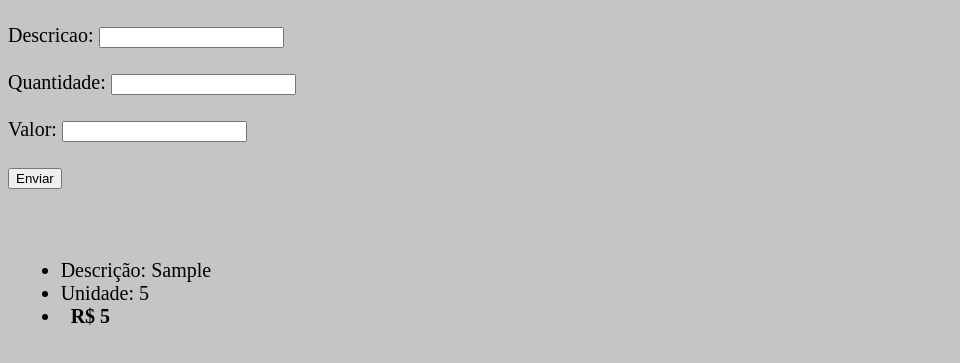
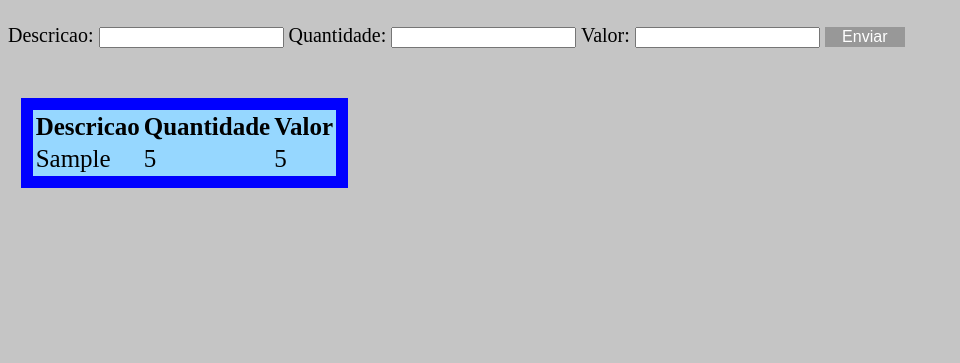
Before and after one commit to lucasbalbino09/EstudoDeJavascript, a website: page aula04/PrimeirosPassos.html in a window 1280 px wide. Both pictures are taken after typing "Sample", "5", "5" into the empty fields and a click on the input "Enviar". Shown: the part 77-440 px from the top of the page, without its empty margins (0-960 px from the left). Drawn offline with Linux system fonts and the light colour scheme.

Commit message:
transformando a lista em tabela.

```diff
--- a/aula04/Pagina.js
+++ b/aula04/Pagina.js
@@ -29,23 +29,23 @@ form.addEventListener("submit", (e) => {
 
 function criarElemento(e) {
 
-    const novoItem = document.createElement("li")
+    const fechamento = document.createElement("tr");
+    const novoItem = document.createElement("td");
 
-    const itemnumero = document.createElement("li")
+    const itemnumero = document.createElement("td");
 
-    const itempreco = document.createElement("li")
+    const itempreco = document.createElement("td");
 
-    novoItem.classList.add("e")
+    novoItem.innerHTML += e.descricao;
 
-    novoItem.innerHTML += `Descrição: ${e.descricao}`
+    itemnumero.innerHTML += e.quant;
 
-    itemnumero.innerHTML += `Unidade: ${e.quant}`
+    itempreco.innerHTML += e.valor;
 
-    itempreco.innerHTML += `<strong>R$ ${e.valor}</strong>`
-
-    lista.appendChild(novoItem)
-    novoItem.appendChild(itemnumero)
-    novoItem.appendChild(itempreco)
+    lista.appendChild(fechamento);
+    fechamento.appendChild(novoItem);
+    fechamento.appendChild(itemnumero);
+    fechamento.appendChild(itempreco);
 
 
 }
--- a/aula04/PrimeirosPassos.html
+++ b/aula04/PrimeirosPassos.html
@@ -12,16 +12,25 @@
 <body>
     <h1>Olá, Mundo!</h1>
     <form id="novoItem">
-        Descricao: <input type="text" id="Descricao">
-        <br><br> Quantidade: <input type="number" id="quant">
-        <br><br> Valor: <input type="number" id="preco">
-        <br><br><input type="submit" value="Enviar">
+        <span>Descricao: </span><input type="text" id="Descricao">
+         <span>Quantidade:</span> <input type="number" id="quant">
+        <span>Valor: </span>  <input type="number" id="preco">
+        <input type="submit" value="Enviar" class="btn_enviar">
     </form>
-
     <div class="formulario">
-        <ul class="lista" id="lista">
+        <!-- <ul class="lista" id="lista"> -->
+            <table>
+                <thead>
+                    <tr>
+                        <th>Descricao</th>
+                        <th>Quantidade</th>
+                        <th>Valor</th>
+                    </tr>
+                </thead>
+                <tbody class="lista" id="lista" >
+                </tbody>
+            </table>
     </div>
-
     <script src="Pagina.js"></script>
 </body>
 
--- a/aula04/estilo.css
+++ b/aula04/estilo.css
@@ -24,3 +24,23 @@ strong {
     color: blue;
     /* text-transform: uppercase; */
 }
+
+.btn_enviar {
+    font-size: 16px;
+    border: none;
+    color: white;
+    width: 80px;
+    background-color:rgba(0, 0, 0, 0.227) ;
+}
+table {
+    border: 12px solid blue;
+    background-color: rgb(150, 215, 255);
+    transition: 1s;
+    font-size: 25px;
+    cursor: pointer;
+}
+table :hover {
+    border: 30px solid rgb(56, 56, 92);
+    background-color: rgb(150, 215, 255);
+    transition: 1s;
+}
```
Also changed, not shown: aulaExtra/index.html (line endings or trailing spaces).
